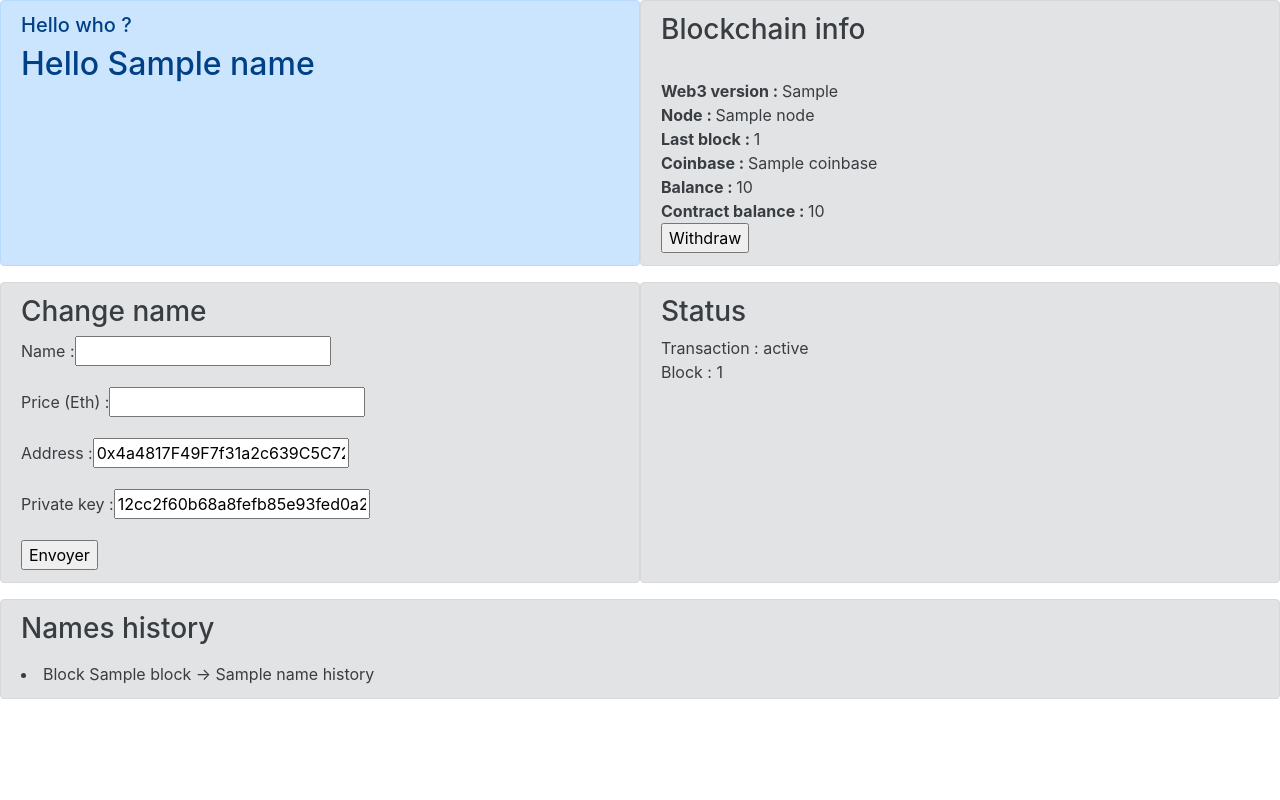
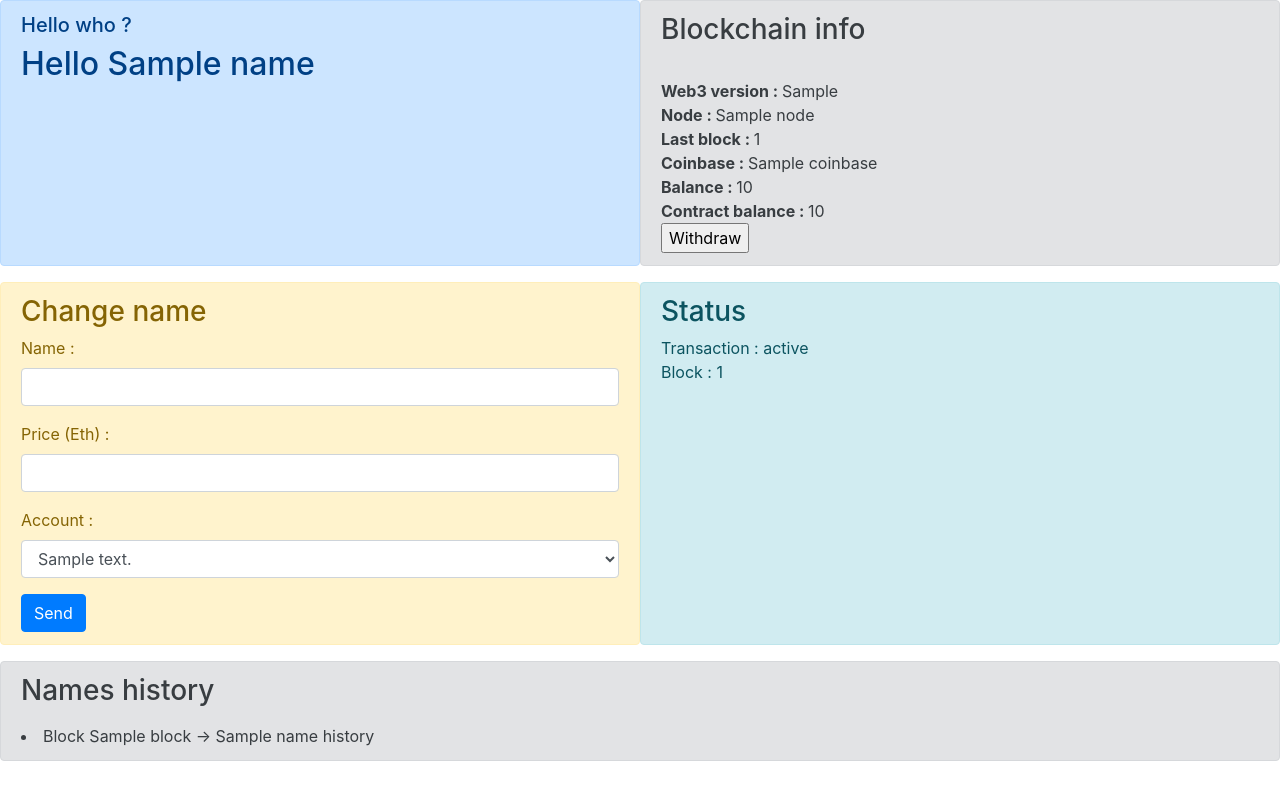
Before and after one commit to avysel/ethereum-helloworld, a Node server app: template src/views/index.pug in a window 1280 px wide. Run offline with Node 20, Linux system fonts and the light colour scheme; the template is opened without the code that fills it: most values are stand-ins (such as "Sample title", 1, 10 or a date in 2020).

Commit message:
account selection

```diff
--- a/src/app.js
+++ b/src/app.js
@@ -2,6 +2,7 @@ var http = require('http');
 var express = require('express');
 var bodyParser = require('body-parser');
 var stringify = require('json-stringify-safe');
+var config = require("./config.js");
 var payableHello = require('./payablehello'); // app services
 
 var app = express();
@@ -19,6 +20,7 @@ displayData.nameHistory = null;
 displayData.paymentHistory = null;
 displayData.withdrawHistory = null;
 displayData.errorMessage = null;
+displayData.accounts = config.accounts;
 
 
 function renderIndex(res) {
@@ -65,6 +67,10 @@ app.get('/', async function(req, res) {
 */
 app.post('/name', function(req, res) {
 	console.log("POST name : "+stringify(req.body));
+
+	if(req.body.account === config.account) {
+
+		console.log("Use default account, create regular tx.");
 		payableHello.updateName(req.body.newName, req.body.price)
 		.then(
 			(result) => {
@@ -77,16 +83,13 @@ app.post('/name', function(req, res) {
 				res.redirect("/");
 			}
 		);
+
+	}
+	else {
+		console.log("Use other account, create raw tx.");
+	}
 });
 
-
-/**
-* Update name with raw transaction
-*/
-app.post('/name/raw', function(req, res) {
-
-	renderIndex(res);
-});
 
 /**
 * Withdraw contract balance
--- a/src/payablehello.js
+++ b/src/payablehello.js
@@ -5,8 +5,8 @@
 
 var Web3 = require("web3");
 var fs = require('fs');
+var stringify = require('json-stringify-safe');
 var config = require("./config.js");
-var stringify = require('json-stringify-safe');
 
 var exports = module.exports = {};
 
@@ -94,9 +94,7 @@ exports.updateName = function(newName, price) {
 				   resolve(result);
 			   })
 			   .on('error',(error) => {
-			   		console.error(error);
-			   		result.errorMessage = error.message;
-			   		resolve(result);
+			   		throw error;
 			   });
 		})
 		.catch(function(error){
--- a/src/views/index.pug
+++ b/src/views/index.pug
@@ -41,25 +41,24 @@ html(lang='fr')
 								input(type='submit', value='Withdraw')
 								span#withdraw-status
 		.row
-			.col-md-6.alert.alert-secondary
+			.col-md-6.alert.alert-warning
 				h3 Change name
 				#form
 					form(method='post', action='/name')
 						.form-group
 							label(for='newName') Name :
-							input#newName(type='text', name='newName')
+							input#newName(type='text', name='newName').form-control
 						.form-group
 							label(for='price') Price (Eth) :
-							input#price(type='text', name='price')
+							input#price(type='text', name='price').form-control
 						.form-group
-							label(for='address') Address :
-							input#address(type='text', name='address', value='0x4a4817F49F7f31a2c639C5C723D4BAA194AD0f77')
-						.form-group
-							label(for='pk') Private key :
-							input#pk(type='text', name='pk', value='12cc2f60b68a8fefb85e93fed0a2ae4680a465f714e4ea42f4a73cf27f317257')
+							label(for='account') Account :
+							select#account(name='account').form-control
+								each account in accounts
+									option(value=account.address) #{account.address}
 						div
-							input(type='submit', value='Envoyer')
-			.col-md-6.alert.alert-secondary
+							input(type='submit', value='Send').btn.btn-primary
+			.col-md-6.alert.alert-info
 				h3 Status
 				div#status Transaction : #{txStatus}
 				div#blockNumber Block : #{blockNumber}
```
Also changed, not shown: src/config.js (+10 -0 lines). Lines whose indentation alone changed are shown as unchanged.
